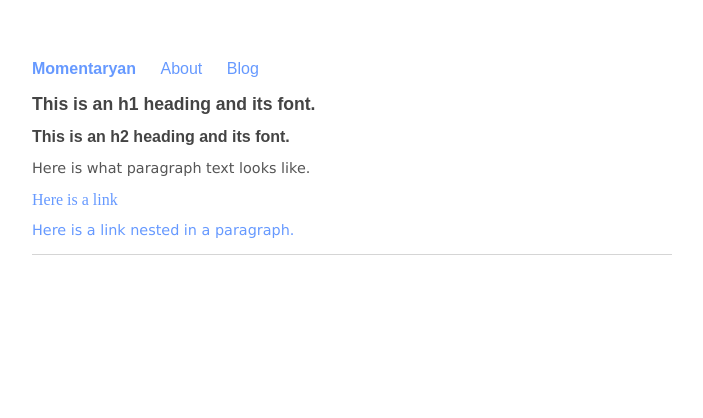
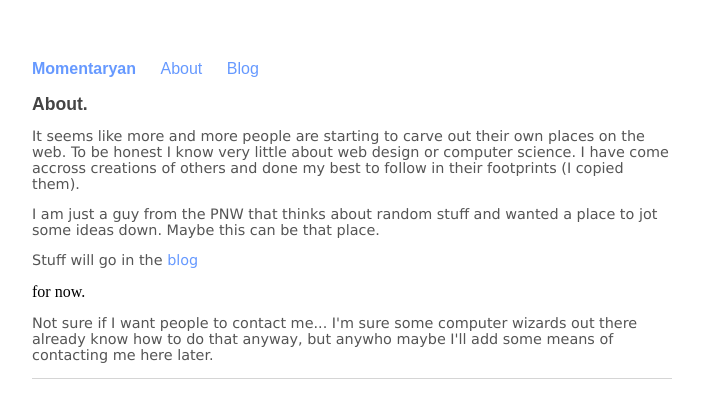
Before and after one commit to momentaryanblog/momentaryanblog.github.io, a Jekyll site: the page built from about/index.html, in a window 1280 px wide. Shown: the top 418 px of the page, without its empty margins (288-991 px from the left). Built offline with Jekyll 4.4.1, drawn with Linux system fonts in a browser that asks for light colours.

Commit message:
Update index.html

```diff
--- a/about/index.html
+++ b/about/index.html
@@ -1,13 +1,15 @@
 ---
 layout: default
-title: MomentaRyan
+title: MomentaRyan About
 ---
 <div class="blurb">
-	<h1>This is an h1 heading and its font.</h1>
-	<h2>This is an h2 heading and its font.</h2>
-	<p>Here is what paragraph text looks like.</p>
-	<a href=/blog>Here is a link</a>
-	<p><a href=/blog>Here is a link nested in a paragraph.</a></p>
+	<h1>About.</h1>
+
+	<p>It seems like more and more people are starting to carve out their own places on the web. To be honest I know very little about web design or computer science. I have come accross creations of others and done my best to follow in their footprints (I copied them).</p>
+	<p>I am just a guy from the PNW that thinks about random stuff and wanted a place to jot some ideas down. Maybe this can be that place.</p>
+
+	<p>Stuff will go in the <a href=/blog>blog</a></p> for now.</p>
+	<p>Not sure if I want people to contact me... I'm sure some computer wizards out there already know how to do that anyway, but anywho maybe I'll add some means of contacting me here later.</p>
 
 
 
```
